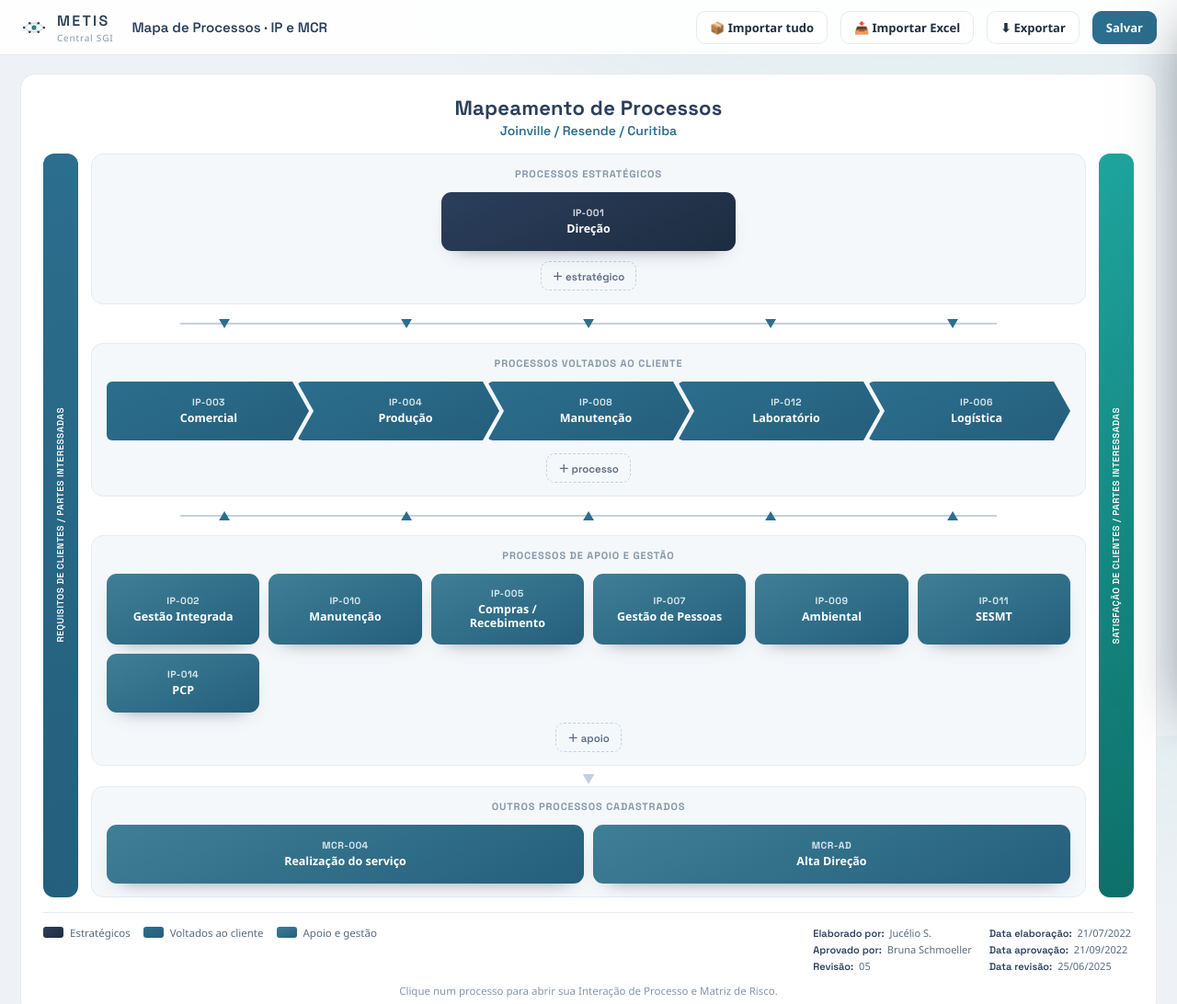
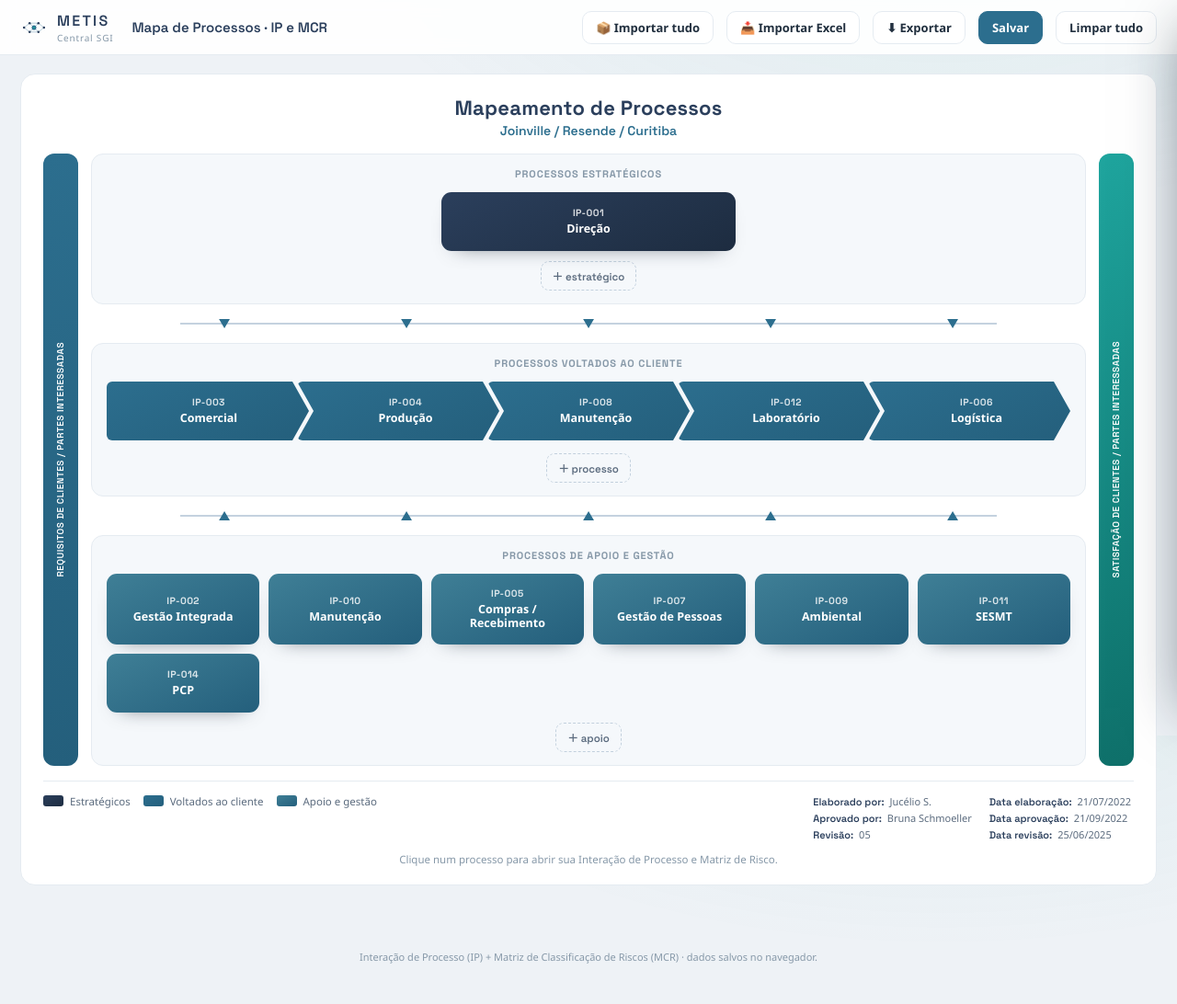
Before and after one commit to Kautsu12/lvkautsu, a website: page ip-mcr.html in a window 1280 px wide. Shown: the top 1092 px of the page at 92% size. Drawn offline with nearby package versions, Linux system fonts and the light colour scheme.

Commit message:
Primeiro mapa (IP & MCR): remove a secao Outros processos cadastrados e adiciona botao Limpar tudo

```diff
--- a/ip-mcr.html
+++ b/ip-mcr.html
@@ -815,5 +815,42 @@
   }catch(e){}
 });
 </script>
+<script>
+/* LIMPEZA-PRIMEIRO-MAPA: remove a secao "Outros processos cadastrados" + botao "Limpar tudo" */
+(function(){
+  var LS='ip_mcr_v2';
+  function addBtn(){
+    var top=document.querySelector('.top');
+    if(!top || document.getElementById('btn-limpar-tudo')) return;
+    var b=document.createElement('button');
+    b.id='btn-limpar-tudo'; b.className='btn'; b.textContent='Limpar tudo';
+    b.onclick=function(){
+      if(!confirm('Apagar TODAS as informacoes deste mapa de processos? Esta acao nao tem volta.')) return;
+      if(!confirm('Ultima confirmacao: limpar tudo mesmo?')) return;
+      try{ localStorage.removeItem(LS); }catch(e){}
+      location.reload();
+    };
+    top.appendChild(b);
+  }
+  function hideOutros(){
+    document.querySelectorAll('.tier').forEach(function(t){
+      var tl=t.querySelector('.tl');
+      if(tl && /outros processos/i.test(tl.textContent||'')){
+        var prev=t.previousElementSibling;
+        if(prev && prev.classList && prev.classList.contains('conn')) prev.remove();
+        t.remove();
+      }
+    });
+  }
+  function apply(){ addBtn(); hideOutros(); }
+  window.addEventListener('load', function(){
+    apply();
+    try{
+      new MutationObserver(function(){ apply(); })
+        .observe(document.body,{childList:true,subtree:true});
+    }catch(e){}
+  });
+})();
+</script>
 </body>
 </html>
```
